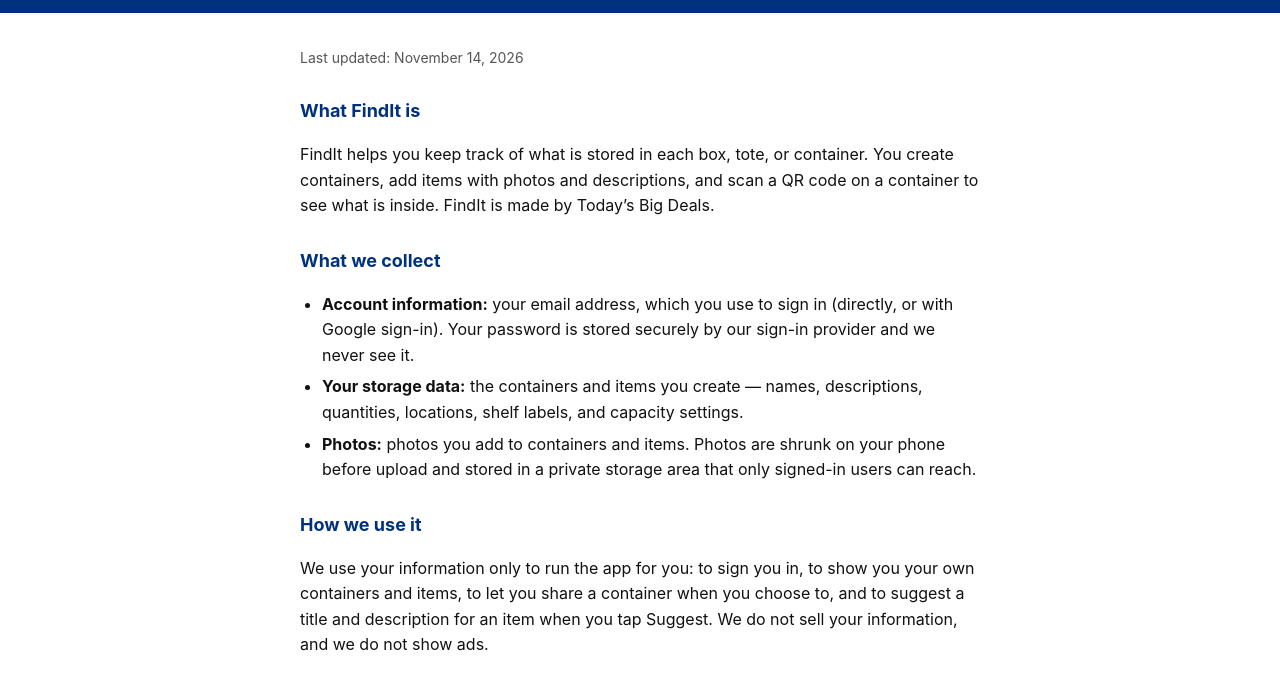
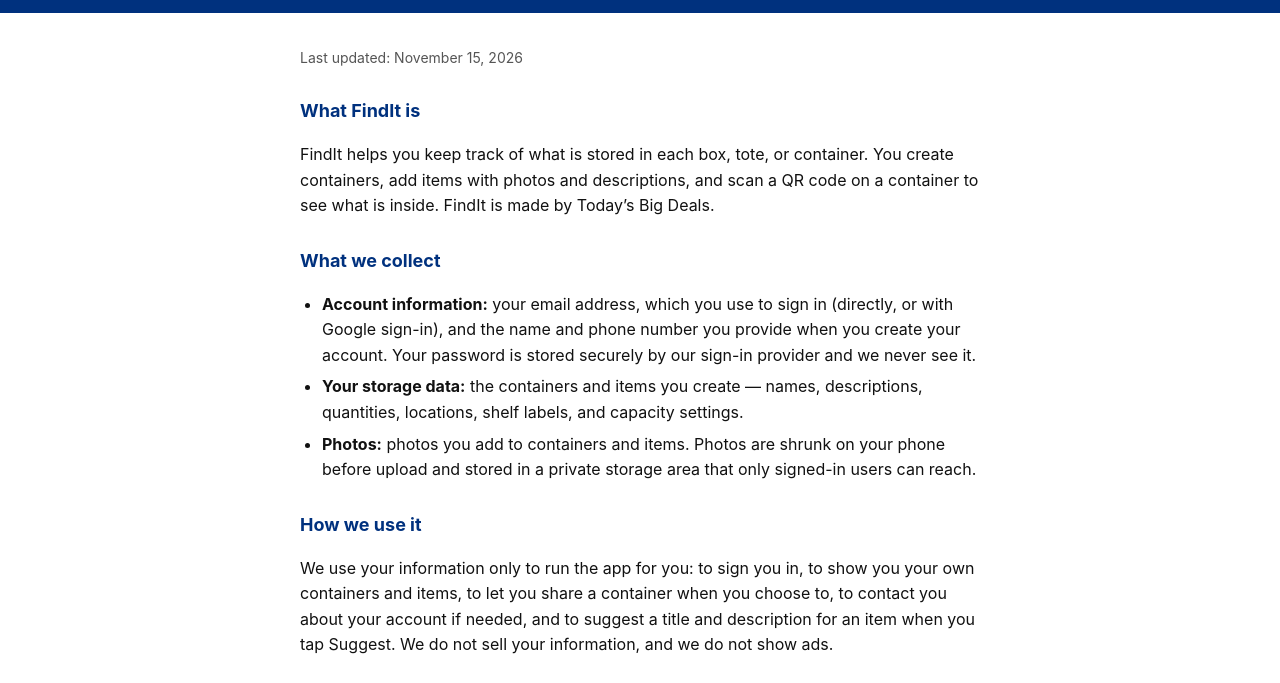
Before and after one commit to saeedsaleh1996-design/saeedsaleh1996-design.github.io, a plain HTML site: page privacy-policy.html in a window 1280 px wide. Shown: the part 88-771 px from the top of the page. Drawn offline with Linux system fonts and the light colour scheme.

Commit message:
FindIt site files (v7)

```diff
--- a/privacy-policy.html
+++ b/privacy-policy.html
@@ -58,20 +58,20 @@
   <p>How FindIt handles your information, in plain language.</p>
 </header>
 <main>
-  <p class="updated">Last updated: November 14, 2026</p>
+  <p class="updated">Last updated: November 15, 2026</p>
 
   <h2>What FindIt is</h2>
   <p>FindIt helps you keep track of what is stored in each box, tote, or container. You create containers, add items with photos and descriptions, and scan a QR code on a container to see what is inside. FindIt is made by Today&rsquo;s Big Deals.</p>
 
   <h2>What we collect</h2>
   <ul>
-    <li><strong>Account information:</strong> your email address, which you use to sign in (directly, or with Google sign-in). Your password is stored securely by our sign-in provider and we never see it.</li>
+    <li><strong>Account information:</strong> your email address, which you use to sign in (directly, or with Google sign-in), and the name and phone number you provide when you create your account. Your password is stored securely by our sign-in provider and we never see it.</li>
     <li><strong>Your storage data:</strong> the containers and items you create — names, descriptions, quantities, locations, shelf labels, and capacity settings.</li>
     <li><strong>Photos:</strong> photos you add to containers and items. Photos are shrunk on your phone before upload and stored in a private storage area that only signed-in users can reach.</li>
   </ul>
 
   <h2>How we use it</h2>
-  <p>We use your information only to run the app for you: to sign you in, to show you your own containers and items, to let you share a container when you choose to, and to suggest a title and description for an item when you tap Suggest. We do not sell your information, and we do not show ads.</p>
+  <p>We use your information only to run the app for you: to sign you in, to show you your own containers and items, to let you share a container when you choose to, to contact you about your account if needed, and to suggest a title and description for an item when you tap Suggest. We do not sell your information, and we do not show ads.</p>
 
   <h2>Sharing</h2>
   <p>If you share a container — with a 6-character access code or by email — the person you share with can see that container and add items to it. They cannot edit or delete your items, and they cannot share it further. Nobody else can see your containers: each person sees only their own.</p>
```
